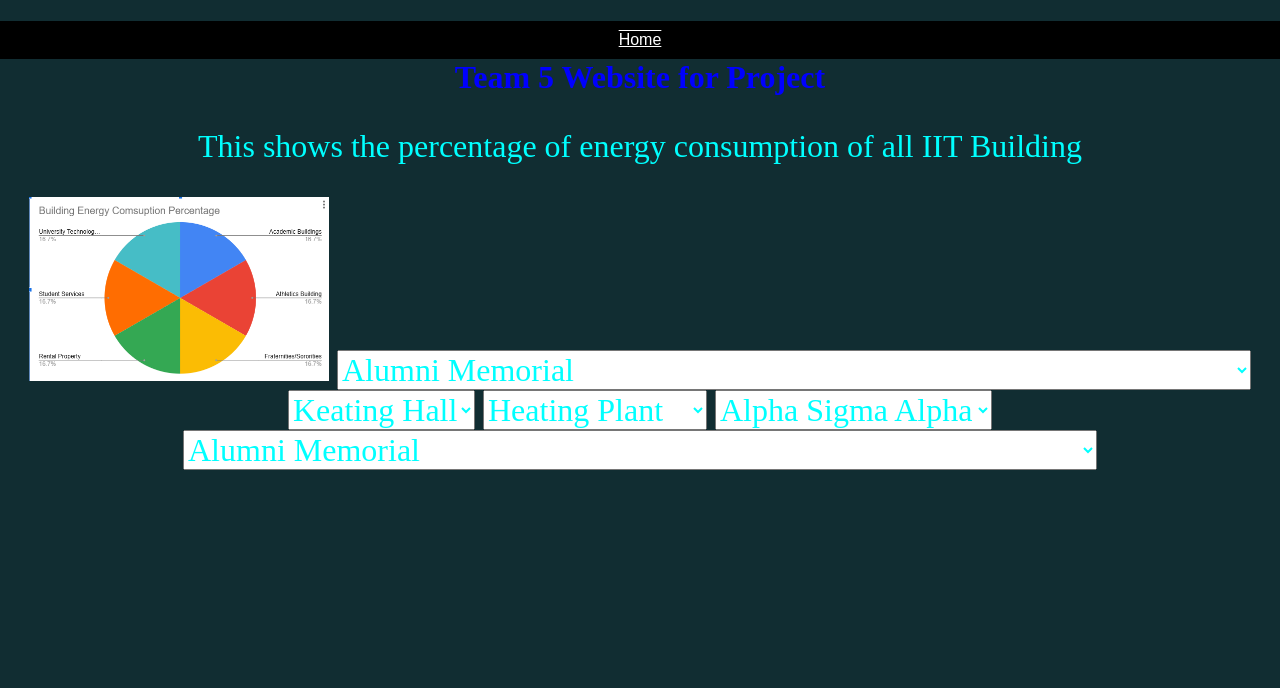
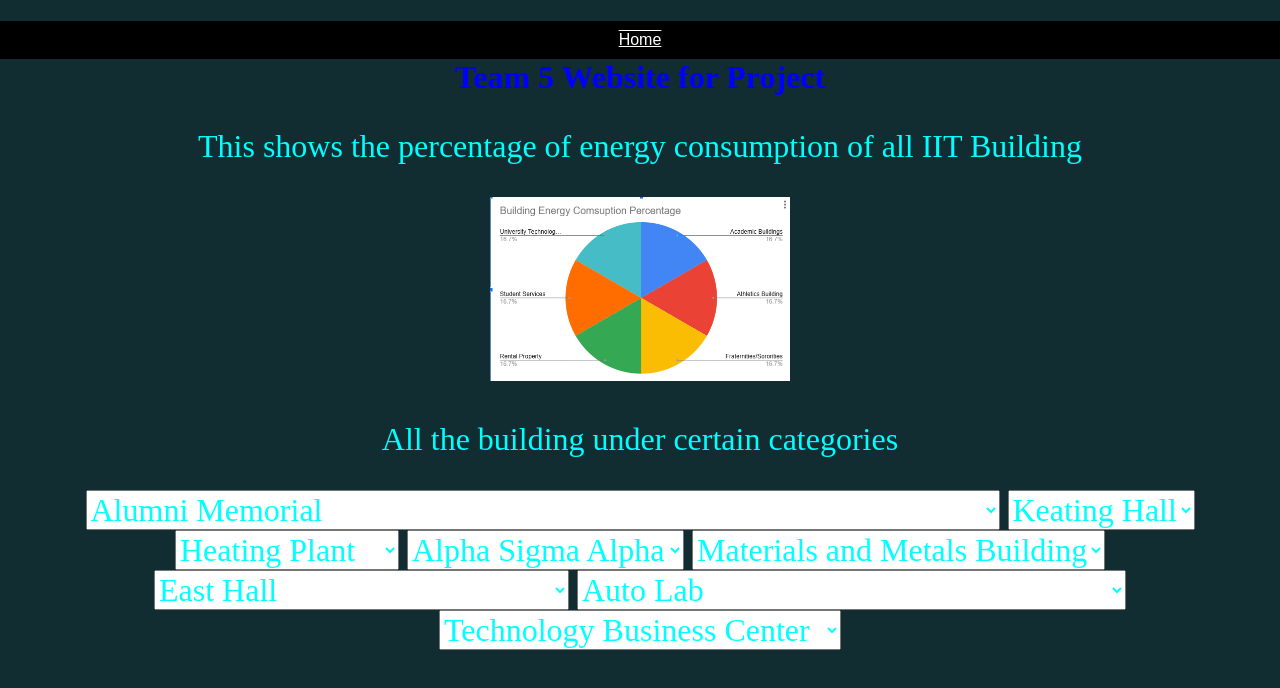
Before and after one commit to BryanRuan/Team5_Website_Design, a plain HTML site: page index.html in a window 1280 px wide. Drawn offline with Linux system fonts and the light colour scheme.

Commit message:
Update index.html

```diff
--- a/index.html
+++ b/index.html
@@ -20,6 +20,7 @@
     <h1>Team 5 Website for Project</h1>
     <p>This shows the percentage of energy consumption  of all IIT Building</p>
     <img src="/Team5_Website_Design/images/pie.png" alt="pie">
+    <p>All the building under certain categories</p>
     <select name="Academic Buildings" id="building1">
         <option value="AM">Alumni Memorial</option>
         <option value="CH">S. R. Crown Hall</option>
@@ -48,15 +49,42 @@
         <option value="SH">Triangle</option>
     </select>
     <select name="Rental Property" id="building5">
-        <option value="AM">Alumni Memorial</option>
-        <option value="CH">S. R. Crown Hall</option>
-        <option value="EC">John T. Rettaliata Engineering Center</option>
-        <option value="ITE">Ed Kaplan Family Institute for Innovation and Tech Entrepreneurship</option>
-        <option value="PH">Perlstein Hall</option>
-        <option value="SC">Robert A. Pritzker Science Center</option>
-        <option value="SH">Siegel Hall</option>
-        <option value="SB">Stuart Building</option>
-        <option value="WH">Wishnick Hall</option>
+        <option value="AM">Materials and Metals Building</option>
+        <option value="CH">VanderCook College of Music</option>
+    </select>
+    <select name="Residence Halls" id="building6">
+        <option value="AM">East Hall</option>
+        <option value="CH">Fowler Hall</option>
+        <option value="EC">Graduate Hall</option>
+        <option value="ITE">Lewis Hall</option>
+        <option value="PH">McCormick Lounge</option>
+        <option value="SC">North Hall</option>
+        <option value="SH">Residence – Dining</option>
+        <option value="SB">South Hall</option>
+        <option value="WH">Jeanne and John Rowe Village</option>
+        <option value="ITE">Kacek (Bailey) Hall</option>
+        <option value="PH">Carman Hall</option>
+        <option value="SC">Cunningham Hall</option>
+        <option value="SH">Gunsaulus Hall</option>
+    </select>
+    <select name="Student Services" id="building7">
+        <option value="AM">Auto Lab</option>
+        <option value="CH">Carr Chapel</option>
+        <option value="EC">Farr Hall</option>
+        <option value="ITE">Galvin Library</option>
+        <option value="PH">Hermann Hall</option>
+        <option value="SC">Main Building</option>
+        <option value="SH">The Commons</option>
+        <option value="SB">The McCormick Tribune Campus Center</option>
+    </select>
+    <select name="University Technology Park at Illinois Tech" id="building8">
+        <option value="AM">Technology Business Center</option>
+        <option value="CH">Incubator</option>
+        <option value="EC">IIT Tower</option>
+        <option value="ITE">IITRI Life Sciences Research</option>
+        <option value="PH">Technology Park – Central</option>
+        <option value="SC">Technology Park – North</option>
+        <option value="SH">Technology Park – South</option>
     </select>
   </div>
   </body>
```
